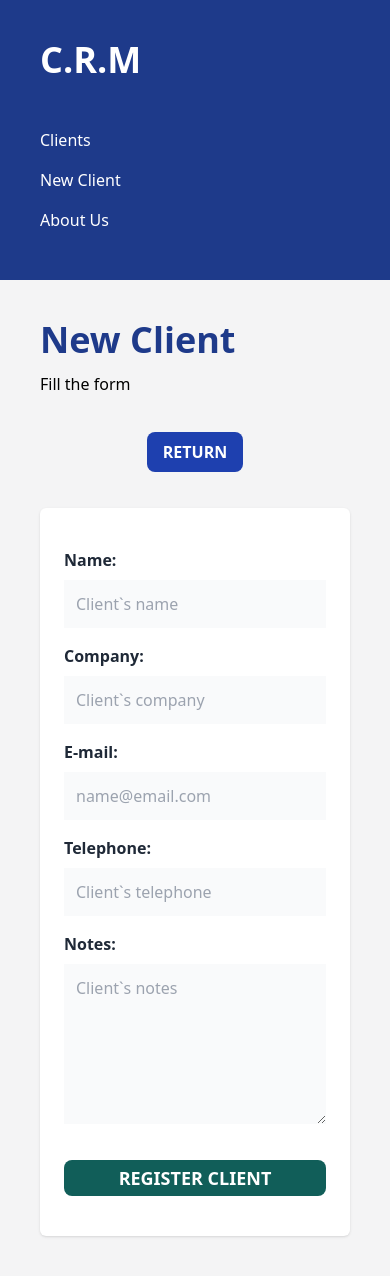
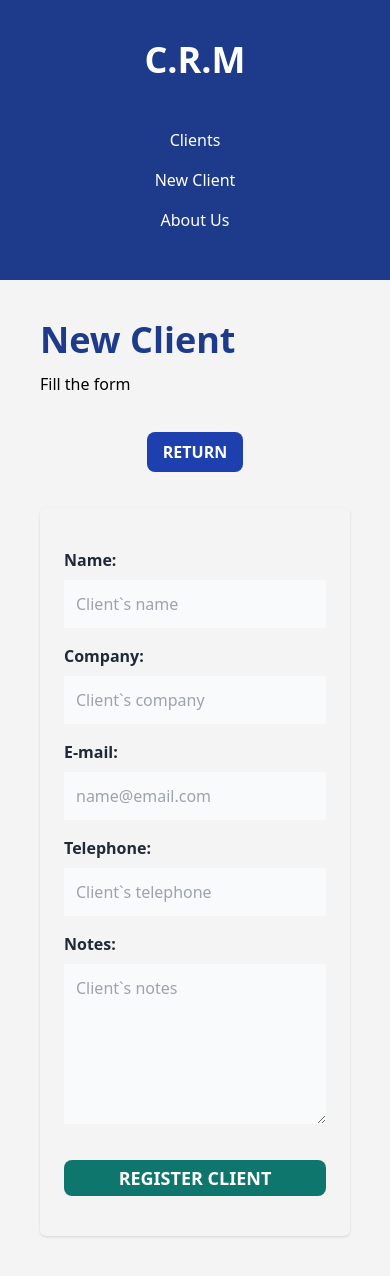
Before and after one commit to BrianC9/crm-react, a React (Vite) app: page /clients/new in a window 390 px wide. Built offline with nearby package versions, Linux system fonts and the light colour scheme.

Commit message:
add responsive design

```diff
--- a/db.json
+++ b/db.json
@@ -40,7 +40,7 @@
     {
       "name": "Bryan",
       "company": "sdas",
-      "email": "pedro@juan.com",
+      "email": "bryan@juan.com",
       "telephone": "601211373",
       "notes": "das",
       "id": 6
--- a/index.html
+++ b/index.html
@@ -4,7 +4,7 @@
     <meta charset="UTF-8" />
     <link rel="icon" type="image/svg+xml" href="/vite.svg" />
     <meta name="viewport" content="width=device-width, initial-scale=1.0" />
-    <title>Vite + React</title>
+    <title>CRM </title>
   </head>
   <body>
     <div id="root"></div>
--- a/src/components/ClientRow.jsx
+++ b/src/components/ClientRow.jsx
@@ -23,7 +23,7 @@ function ClientRow({client}) {
         <p><span className="font-bold">Tel: </span>{telephone}</p>
       </td>
 
-      <td className="p-4 space-x-3 md:flex ">
+      <td className="p-4 space-x-3 flex ">
       <button
         type="button"
         className="text-white bg-gradient-to-r from-blue-500 via-blue-600 to-blue-700 hover:bg-gradient-to-br hover:ring-4  hover:ring-blue-300 dark:hover:ring-blue-800 font-medium rounded-lg text-sm px-5 py-2.5 text-center "
--- a/src/components/Layout.jsx
+++ b/src/components/Layout.jsx
@@ -3,9 +3,9 @@ function Layout() {
   const location = useLocation();
   return (
 <header className='md:flex md:min-h-screen'>
-    <div className='md:w-1/4 bg-blue-900 p-10'>
-      <h2 className='text-white text-4xl font-bold'>C.R.M</h2>
-      <nav className='mt-10 text-white flex flex-col'>
+    <div className='md:w-1/4 bg-blue-900 text-center xl:p-15 2xl:p-20 p-10 '>
+      <h2 className='text-white text-4xl font-bold  md:text-left'>C.R.M</h2>
+      <nav className='mt-10 text-white flex flex-col md:text-left'>
         <Link
         to={'/'}
         className={`${location.pathname === "/" ? "text-blue-300":""} text-1xl hover:text-blue-300 py-2 `} >Clients</Link>
--- a/src/pages/NewClient.jsx
+++ b/src/pages/NewClient.jsx
@@ -65,7 +65,7 @@ function NewClient() {
       </button>
     </div>
 
-    <div className='bg-white shadow rounded-md mx-auto md:w-3/4 px-6 p-10'>
+    <div className='bg-gray shadow lg:max-w-2xl rounded-md mx-auto md:w-3/4 px-6 p-10'>
 
       {errors?.length && errors.map((error, i)=>(<ErrorForm key={i+error.length} >{error}</ErrorForm>))}
 
@@ -76,7 +76,7 @@ function NewClient() {
       <FieldsNewClient/>
       <input
         type="submit"
-        className='mt-5 w-full bg-teal-800 hover:bg-teal-600 hover:ring-2 hover:ring-teal-600 uppercase font-semibold text-white text-lg rounded-lg py-1'
+        className='mt-5 w-full bg-teal-700 hover:bg-teal-500 hover:ring-2 hover:ring-teal-400 uppercase font-semibold text-white text-lg rounded-lg py-1'
         value="Register client"
       />
       </Form>
```
Also changed, not shown: 1 other file (tests, documents, lock files or other folders).
